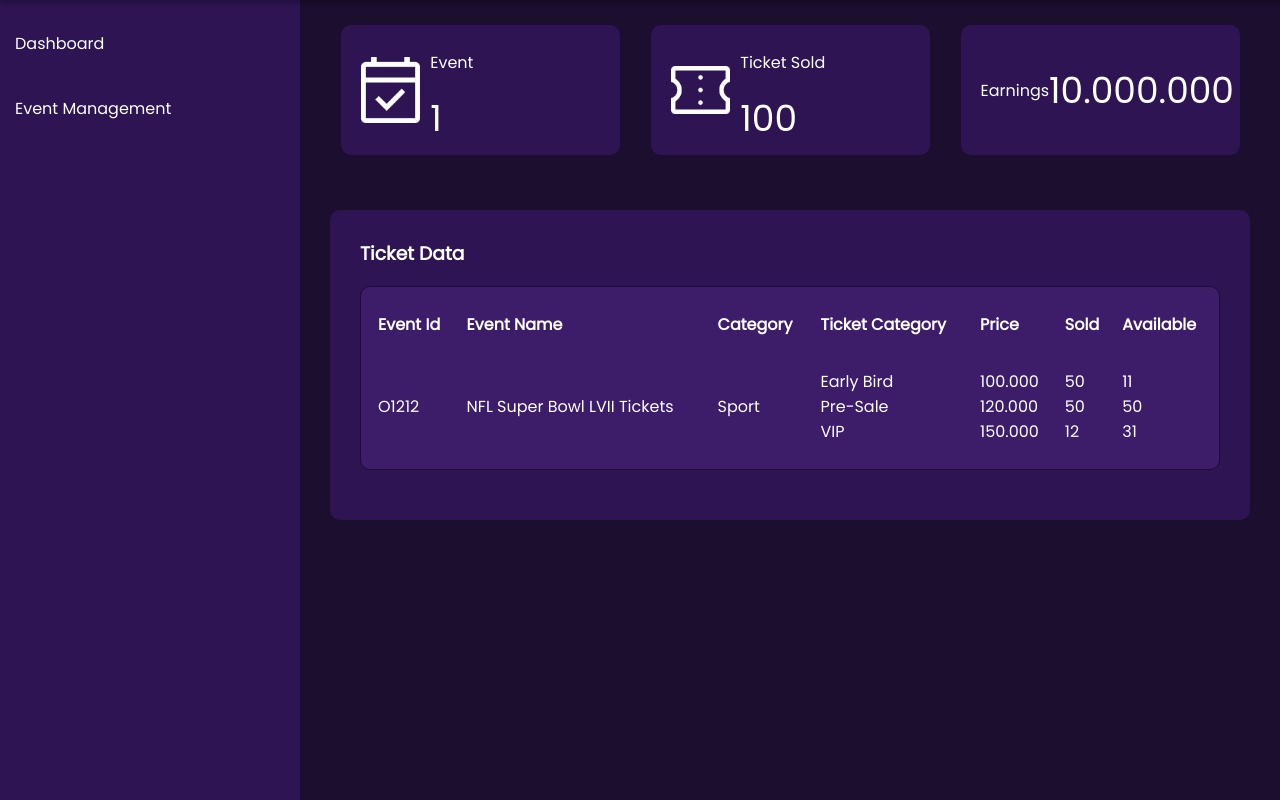
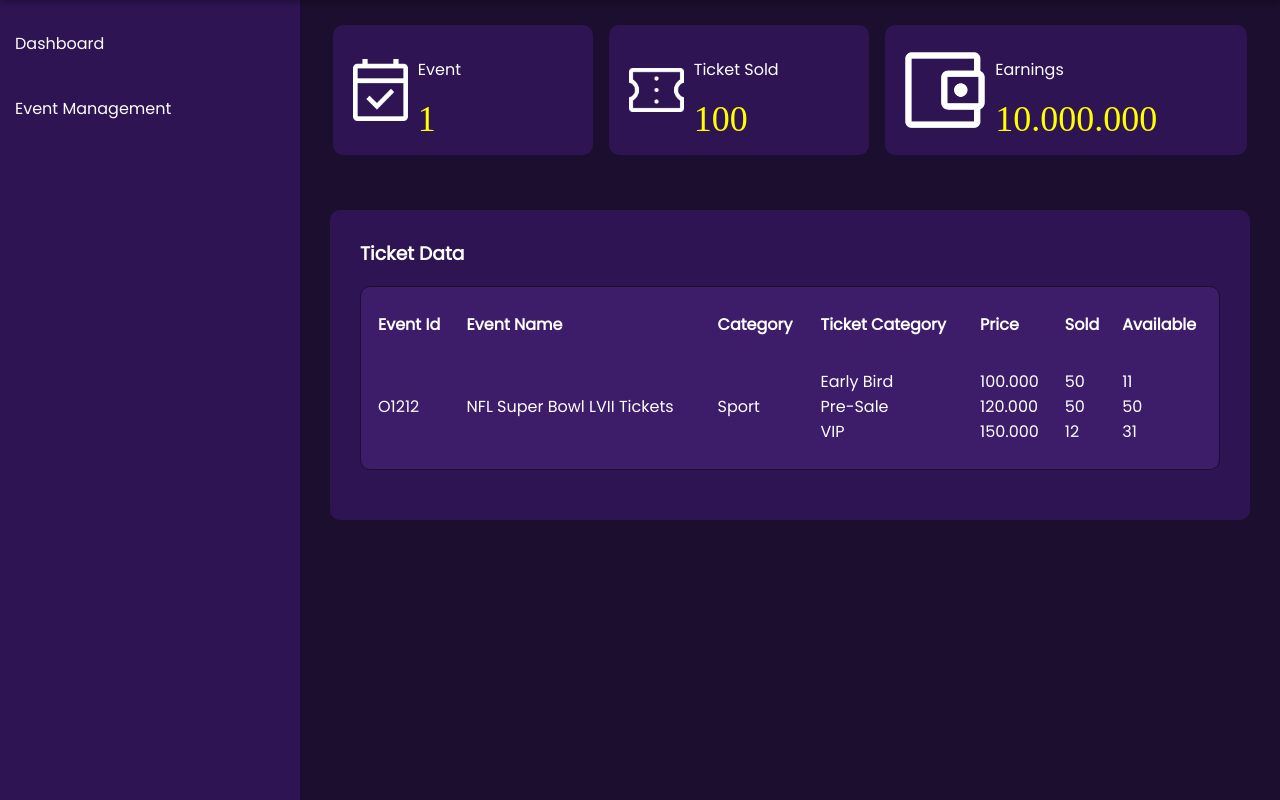
Before and after one commit to darullathief/etix, a PHP site: page /dashboardevent.html in a window 1280 px wide. Shown: the part 70-870 px from the top of the page. Run offline with PHP 8.4, Linux system fonts and the light colour scheme.

Commit message:
Responsive Dashboard

```diff
--- a/dashboardevent.html
+++ b/dashboardevent.html
@@ -38,10 +38,12 @@
                             <p class="p">100</p>
                         </div>
                 </div>
-                <div class="card">
-                    <i></i>
-                    <p>Earnings</p>
-                    <p class="p">10.000.000</p>
+                <div class="card2">
+                    <img class="iconsum" src="icon/balance.png">
+                        <div class="isitulisan">
+                            <p>Earnings</p>
+                            <p class="p">10.000.000</p>
+                        </div>
                 </div>
             </div>
 
--- a/style/style_hv.css
+++ b/style/style_hv.css
@@ -66,7 +66,19 @@ aside a:hover{
     border-radius: 10px;
     padding: 20px;
     height: 130px;
-    width: 30%;
+    width: 28%;
+    display: flex;
+    align-items: center;
+    justify-content:flex-start;
+    box-sizing: border-box;
+}
+
+.card2{
+    background-color: #2E1452;
+    border-radius: 10px;
+    padding: 20px;
+    height: 130px;
+    width: 39%;
     display: flex;
     align-items: center;
     justify-content:flex-start;
@@ -76,6 +88,8 @@ aside a:hover{
 .p{
     font-size: 36px;
     margin: 0;
+    font-family: 'Poppins ExtraBold';
+    color:yellow;
 }
 
 
```
Also changed, not shown: other parts of style/style_hv.css (+48 -0 lines).
